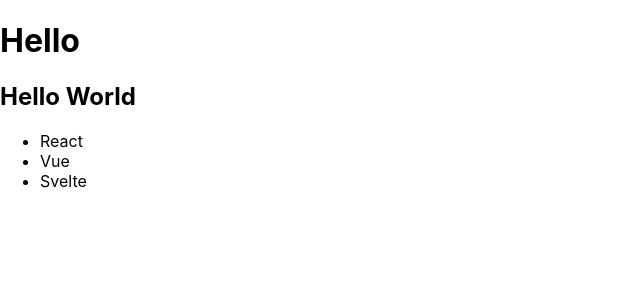
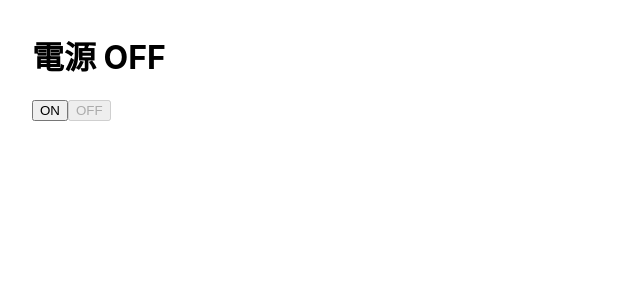
Before and after one commit to yoshifumitsuji/practice-jest-react, a React (Create React App) app: page / in a window 1280 px wide. Shown: the top 300 px of the page, without its empty margins (0-640 px from the left). Built offline with nearby package versions, Linux system fonts and the light colour scheme.

Commit message:
Practice events

```diff
--- a/src/App.js
+++ b/src/App.js
@@ -1,17 +1,8 @@
 import './App.css';
+import Power from './componets/Power';
 
 function App() {
-  return (
-    <>
-      <h1>Hello</h1>
-      <h2>Hello World</h2>
-      <ul>
-        <li>React</li>
-        <li>Vue</li>
-        <li>Svelte</li>
-      </ul>
-    </>
-  );
+  return <Power name='電源' />;
 }
 
 export default App;
--- /dev/null
+++ b/src/componets/Power.jsx
@@ -0,0 +1,29 @@
+import { useState } from 'react';
+
+function Power({ name }) {
+  const [power, setPower] = useState(false);
+
+  return (
+    <div style={{ margin: '2em' }}>
+      <h1>
+        {name} {power ? 'ON' : 'OFF'}
+      </h1>
+      <button
+        onClick={() => setPower(true)}
+        disabled={power ? true : false}
+        onPointerDown={() => console.log('PointerDown Event')}
+      >
+        ON
+      </button>
+      <button
+        onClick={() => setPower(false)}
+        disabled={!power ? true : false}
+        onPointerDown={() => console.log('PointerDown Event')}
+      >
+        OFF
+      </button>
+    </div>
+  );
+}
+
+export default Power;
```
Also changed, not shown: .eslintrc.json (deleted), 2 other files (tests, documents, lock files or other folders).
